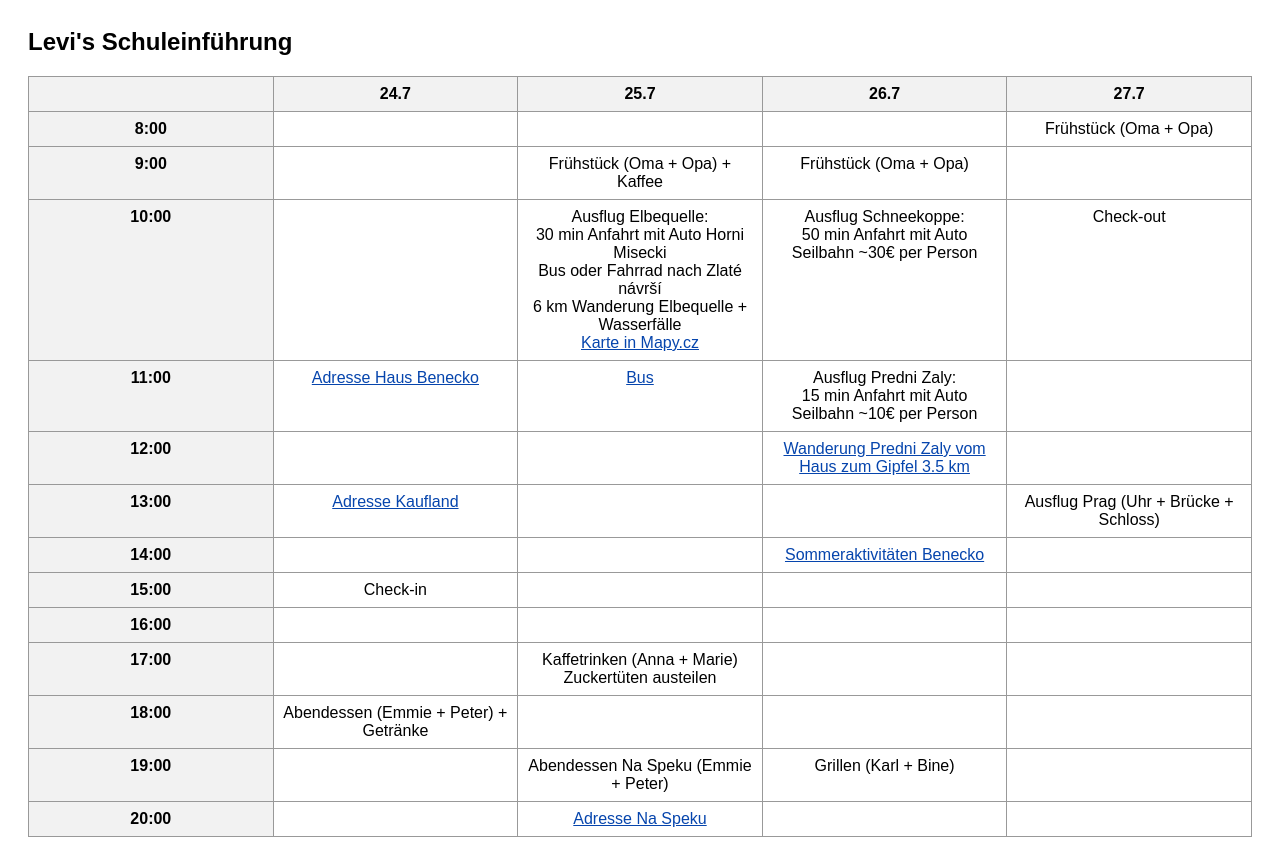
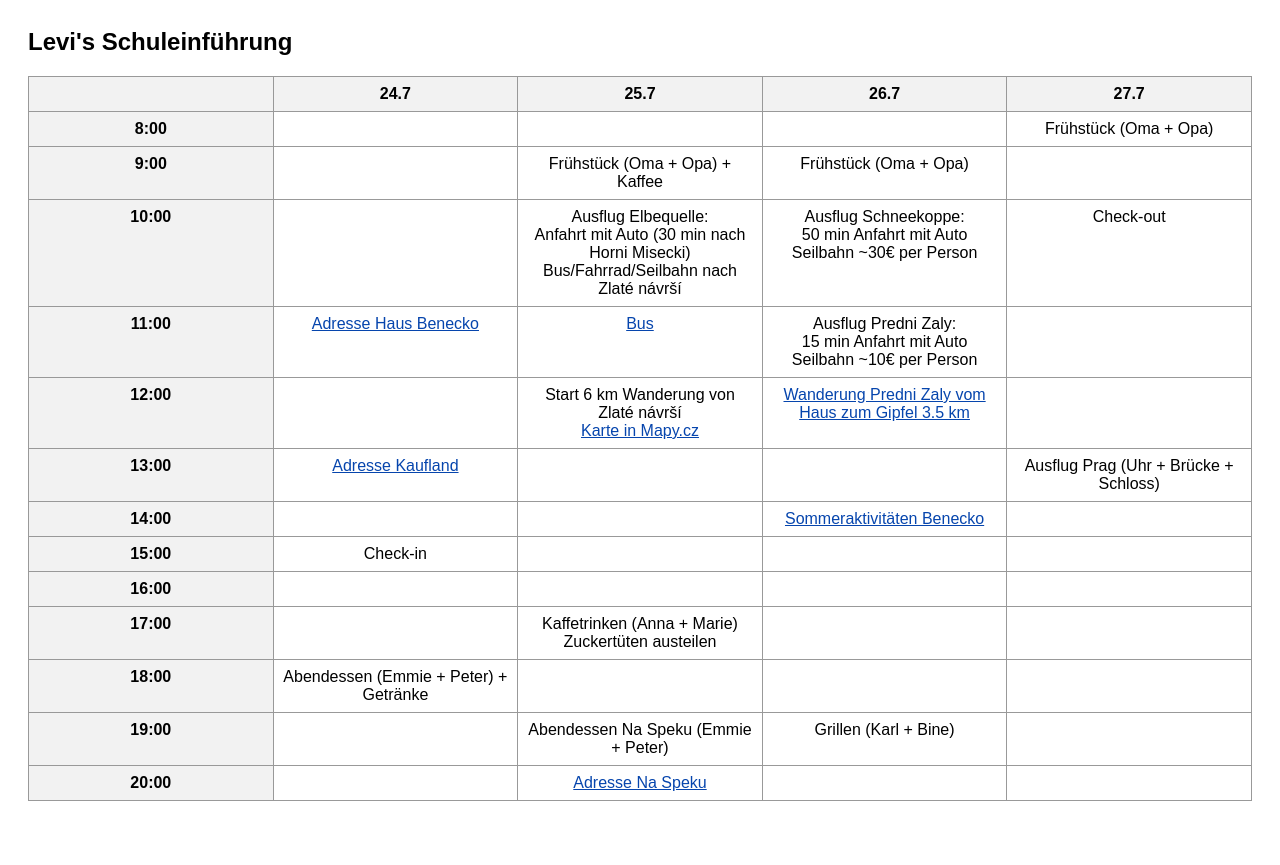
Before and after one commit to peterzeil/schedule, a plain HTML site: page index.html in a window 1280 px wide. After the commit the page ends 829 px from the top, so only its background shows below. Drawn offline with Linux system fonts and the light colour scheme.

Commit message:
Update index.html

```diff
--- a/index.html
+++ b/index.html
@@ -59,7 +59,7 @@
     <tr>
       <th>10:00</th>
       <td></td>
-      <td>Ausflug Elbequelle:<br>30 min Anfahrt mit Auto Horni Misecki<br>Bus oder Fahrrad nach Zlaté návrší<br>6 km Wanderung Elbequelle + Wasserfälle<br><a href="https://mapy.com/en/turisticka?planovani-trasy&rc=9jOXIx1gk8dEWkJjh0-fkkeUpiwwNBiN8eQ-5C3DdciThoEdMkg-.f3GVdfbM&rs=area&rs=area&rs=base&rs=base&rs=area&rs=base&rs=base&rs=base&rs=base&rs=area&ri=20988&ri=10721&ri=2082473&ri=1890694&ri=16152&ri=1713279&ri=1988852&ri=1993765&ri=1718127&ri=10721&mrp=%7B%22c%22%3A132%2C%22dt%22%3A%22%22%2C%22d%22%3Atrue%7D&xc=%5B%5D&x=15.5777396&y=50.7419844&z=14" target="_blank">Karte in Mapy.cz</a></td>
+      <td>Ausflug Elbequelle:<br>Anfahrt mit Auto (30 min nach Horni Misecki)<br>Bus/Fahrrad/Seilbahn nach Zlaté návrší</td>
       <td>Ausflug Schneekoppe:<br>50 min Anfahrt mit Auto<br>Seilbahn ~30€ per Person</td>
       <td>Check-out</td>
     </tr>
@@ -73,7 +73,7 @@
     <tr>
       <th>12:00</th>
       <td></td>
-      <td></td>
+      <td>Start 6 km Wanderung von Zlaté návrší<br><a href="https://mapy.com/en/turisticka?planovani-trasy&rc=9jOXIx1gk8dEWkJjh0-fkkeUpiwwNBiN8eQ-5C3DdciThoEdMkg-.f3GVdfbM&rs=area&rs=area&rs=base&rs=base&rs=area&rs=base&rs=base&rs=base&rs=base&rs=area&ri=20988&ri=10721&ri=2082473&ri=1890694&ri=16152&ri=1713279&ri=1988852&ri=1993765&ri=1718127&ri=10721&mrp=%7B%22c%22%3A132%2C%22dt%22%3A%22%22%2C%22d%22%3Atrue%7D&xc=%5B%5D&x=15.5777396&y=50.7419844&z=14" target="_blank">Karte in Mapy.cz</a></td>
       <td><a href="https://mapy.cz/s/fasoharofe" target="_blank">Wanderung Predni Zaly vom Haus zum Gipfel 3.5 km</a></td>
       <td></td>
     </tr>
```
